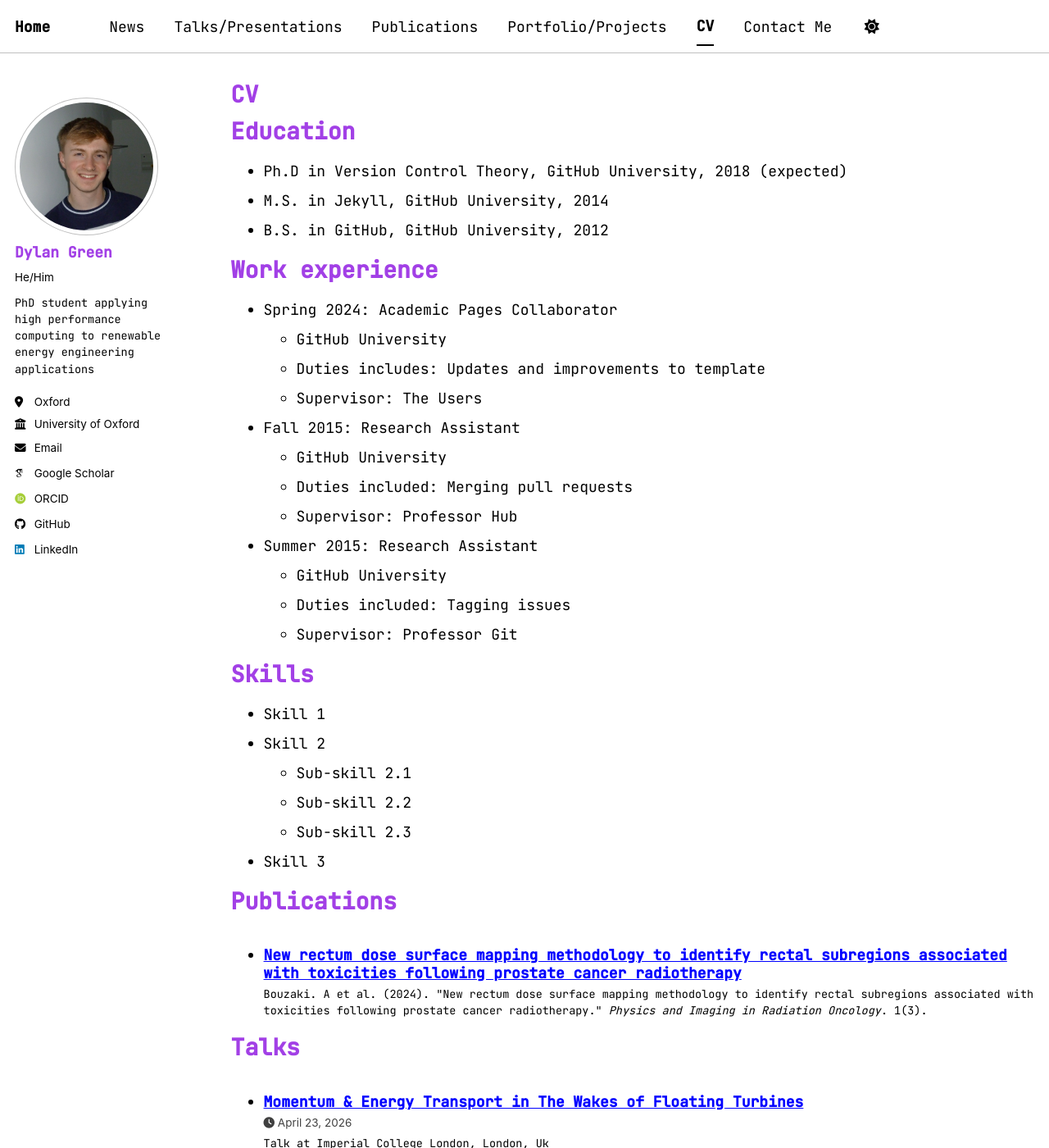
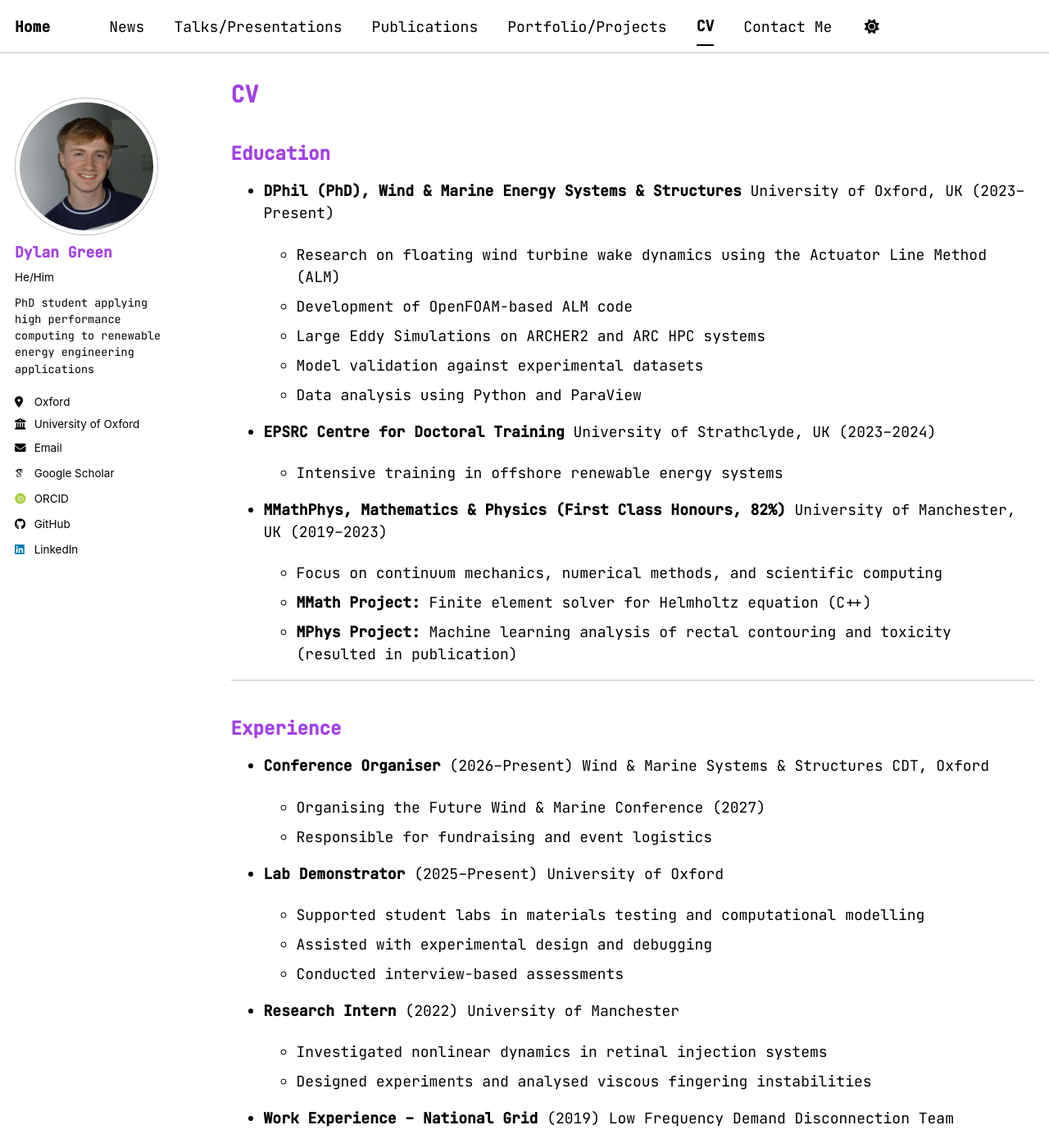
Before and after one commit to d-green1958/d-green1958.github.io, a Jekyll site: the page built from _pages/cv.md, in a window 1280 px wide and 1400 px high. Shown: the whole window at 82% size. Built offline with Jekyll 4.4.1, drawn with Linux system fonts in a browser that asks for light colours; some web fonts are replaced; a script bundle is joined from its source files by our own code; library files that are not in the unit come from our copies; some of the changed text lies outside the part shown.

Commit message:
updated cv page

```diff
--- a/_pages/cv.md
+++ b/_pages/cv.md
@@ -4,61 +4,99 @@
 permalink: /cv/
 author_profile: true
 redirect_from:
-  - /resume
+ -/resume
 ---
 
 {% include base_path %}
 
-Education
-======
-* Ph.D in Version Control Theory, GitHub University, 2018 (expected)
-* M.S. in Jekyll, GitHub University, 2014
-* B.S. in GitHub, GitHub University, 2012
+## Education
 
-Work experience
-======
-* Spring 2024: Academic Pages Collaborator
-  * GitHub University
-  * Duties includes: Updates and improvements to template
-  * Supervisor: The Users
+* **DPhil (PhD), Wind & Marine Energy Systems & Structures**
+  University of Oxford, UK (2023–Present)
 
-* Fall 2015: Research Assistant
-  * GitHub University
-  * Duties included: Merging pull requests
-  * Supervisor: Professor Hub
+  * Research on floating wind turbine wake dynamics using the Actuator Line Method (ALM)
+  * Development of OpenFOAM-based ALM code
+  * Large Eddy Simulations on ARCHER2 and ARC HPC systems
+  * Model validation against experimental datasets
+  * Data analysis using Python and ParaView
 
-* Summer 2015: Research Assistant
-  * GitHub University
-  * Duties included: Tagging issues
-  * Supervisor: Professor Git
+* **EPSRC Centre for Doctoral Training**
+  University of Strathclyde, UK (2023–2024)
 
-Skills
-======
-* Skill 1
-* Skill 2
-  * Sub-skill 2.1
-  * Sub-skill 2.2
-  * Sub-skill 2.3
-* Skill 3
+  * Intensive training in offshore renewable energy systems
 
-Publications
-======
-  <ul>{% for post in site.publications reversed %}
-    {% include archive-single-cv.html %}
-  {% endfor %}</ul>
+* **MMathPhys, Mathematics & Physics (First Class Honours, 82%)**
+  University of Manchester, UK (2019–2023)
 
-Talks
-======
-  <ul>{% for post in site.talks reversed %}
-    {% include archive-single-talk-cv.html  %}
-  {% endfor %}</ul>
+  * Focus on continuum mechanics, numerical methods, and scientific computing
+  * **MMath Project:** Finite element solver for Helmholtz equation (C++)
+  * **MPhys Project:** Machine learning analysis of rectal contouring and toxicity (resulted in publication)
 
-Teaching
-======
-  <ul>{% for post in site.teaching reversed %}
-    {% include archive-single-cv.html %}
-  {% endfor %}</ul>
+---
 
-Service and leadership
-======
-* Currently signed in to 43 different slack teams
+## Experience
+
+* **Conference Organiser** (2026–Present)
+  Wind & Marine Systems & Structures CDT, Oxford
+
+  * Organising the Future Wind & Marine Conference (2027)
+  * Responsible for fundraising and event logistics
+
+* **Lab Demonstrator** (2025–Present)
+  University of Oxford
+
+  * Supported student labs in materials testing and computational modelling
+  * Assisted with experimental design and debugging
+  * Conducted interview-based assessments
+
+* **Research Intern** (2022)
+  University of Manchester
+
+  * Investigated nonlinear dynamics in retinal injection systems
+  * Designed experiments and analysed viscous fingering instabilities
+
+* **Work Experience – National Grid** (2019)
+  Low Frequency Demand Disconnection Team
+
+  * Modelled system response to generation failure
+  * Contributed to optimisation of disconnection procedures
+
+---
+
+## Skills
+
+* **Programming:** Python, C++, C, MATLAB, Linux
+* **HPC & Parallel Computing:** CUDA, HIP, MPI, OpenMP
+* **Build & Automation:** Bash, SLURM, Make, CMake
+* **Data Analysis & Visualisation:** NumPy, ParaView, VTK
+* **CFD & Numerical Methods:** OpenFOAM, Finite Element Analysis
+* **Typesetting:** LaTeX, Beamer, Word
+* **Version Control:** Git, GitHub
+
+---
+
+## Awards & Certificates
+
+* NVIDIA — Fundamentals of Accelerated Computing with CUDA C++
+* Zero Institute — Climate Tech Hackathon (1st Place)
+* University of Oxford — CUDA Programming on NVIDIA GPUs
+
+---
+
+## Publications (Full List)
+
+<ul>
+{% for post in site.publications reversed %}
+  {% include archive-single-cv.html %}
+{% endfor %}
+</ul>
+
+---
+
+## Talks
+
+<ul>
+{% for post in site.talks reversed %}
+  {% include archive-single-talk-cv.html %}
+{% endfor %}
+</ul>
```
